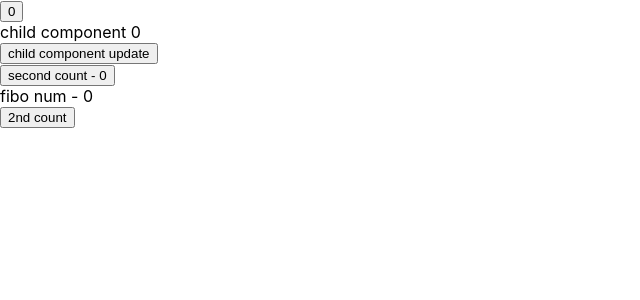
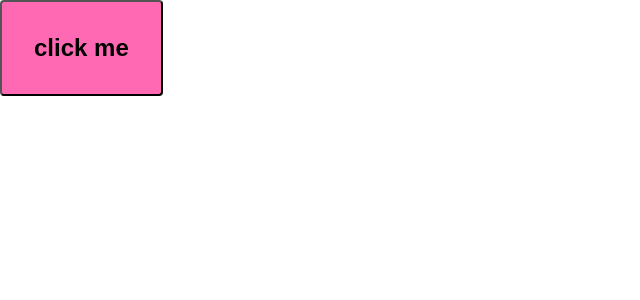
Before and after one commit to And012/narek-react, a React (Create React App) app: page / in a window 1280 px wide. Shown: the top 300 px of the page, without its empty margins (0-640 px from the left). Built offline with nearby package versions, Linux system fonts and the light colour scheme.

Commit message:
css in js

```diff
--- a/package.json
+++ b/package.json
@@ -3,6 +3,8 @@
   "version": "0.1.0",
   "private": true,
   "dependencies": {
+    "@emotion/react": "^11.13.5",
+    "@emotion/styled": "^11.13.5",
     "@testing-library/jest-dom": "^5.17.0",
     "@testing-library/react": "^13.4.0",
     "@testing-library/user-event": "^13.5.0",
@@ -34,5 +36,8 @@
       "last 1 firefox version",
       "last 1 safari version"
     ]
+  },
+  "devDependencies": {
+    "@emotion/babel-plugin": "^11.13.5"
   }
 }
--- a/src/App.js
+++ b/src/App.js
@@ -8,6 +8,11 @@ import React, {
 } from "react";
 
 import "./App.css";
+import UsingEffect from "./useEffect";
+import UsingDeffered from "./useDeferredValue";
+import UsingUseId from "./useId";
+import UsingRef from "./useRef";
+import Button from "./css-in-js";
 
 function fibonacci(n) {
   if (n <= 0) {
@@ -26,38 +31,43 @@ function fibonacci(n) {
 const Context = createContext(null);
 
 function App() {
-  const [count, setCount] = useState(0);
-  const [secondCount, setSecondCount] = useState(0);
+  // const [count, setCount] = useState(0);
+  // const [secondCount, setSecondCount] = useState(0);
 
-  const handler = useCallback(() => {
-    setCount((prevCount) => ++prevCount);
-  }, []);
+  // const handler = useCallback(() => {
+  //   setCount((prevCount) => ++prevCount);
+  // }, []);
 
-  const fiboNum = useMemo(() => {
-    console.log("useMemo is working");
-    return fibonacci(count);
-  }, [count]);
+  // const fiboNum = useMemo(() => {
+  //   console.log("useMemo is working");
+  //   return fibonacci(count);
+  // }, [count]);
 
-  return (
-    <Context.Provider value={{ count, setter: setCount }}>
-      <div>
-        <button onClick={handler}>{count}</button>
-        <Child />
-        {/* lifting state up */}
-        <button
-          onClick={() => {
-            setSecondCount(secondCount + 1);
-          }}
-        >
-          second count - {secondCount}
-        </button>
-        <div>fibo num - {fiboNum}</div>
-        <button onClick={() => setSecondCount((prev) => ++prev)}>
-          2nd count
-        </button>
-      </div>
-    </Context.Provider>
-  );
+  // return (
+  // <Context.Provider value={{ count, setter: setCount }}>
+  //   <div>
+  //     <button onClick={handler}>{count}</button>
+  //     <Child />
+  //     {/* lifting state up */}
+  //     <button
+  //       onClick={() => {
+  //         setSecondCount(secondCount + 1);
+  //       }}
+  //     >
+  //       second count - {secondCount}
+  //     </button>
+  //     <div>fibo num - {fiboNum}</div>
+  //     <button onClick={() => setSecondCount((prev) => ++prev)}>
+  //       2nd count
+  //     </button>
+  //   </div>
+  // </Context.Provider>
+  // )
+
+  // return <UsingDeffered />;
+  // return <UsingUseId />;
+  // return <UsingRef />;
+  return <Button>click me</Button>;
 }
 
 const Child = React.memo(function Child() {
--- /dev/null
+++ b/src/css-in-js/index.jsx
@@ -0,0 +1,15 @@
+import styled from "@emotion/styled";
+
+const Button = styled.button`
+  padding: 32px;
+  background-color: hotpink;
+  font-size: 24px;
+  border-radius: 4px;
+  color: black;
+  font-weight: bold;
+  &:hover {
+    color: white;
+  }
+`;
+
+export default Button;
--- /dev/null
+++ b/src/useDeferredValue/index.jsx
@@ -0,0 +1,18 @@
+import { useDeferredValue, useState } from "react";
+
+export default function UsingDeffered() {
+  const [inputResult, setInputResult] = useState(0);
+  const defferedInputResult = useDeferredValue(inputResult);
+  console.log({ inputResult, defferedInputResult });
+
+  return (
+    <div>
+      <input
+        type="text"
+        value={inputResult}
+        onChange={(e) => setInputResult(e.target.value)}
+      />
+      <div>{defferedInputResult}</div>
+    </div>
+  );
+}
--- /dev/null
+++ b/src/useEffect/index.jsx
@@ -0,0 +1,18 @@
+import { useEffect, useState } from "react";
+
+export default function UsingEffect() {
+  const [count, setCount] = useState(0);
+  useEffect(() => {
+    console.log("useEffect is working");
+    return () => {
+      console.log("useEffect returned function is working");
+    };
+  }, [count]);
+
+  return (
+    <div>
+      {count}
+      <button onClick={() => setCount(count + 1)}>click me increase</button>
+    </div>
+  );
+}
--- /dev/null
+++ b/src/useId/index.jsx
@@ -0,0 +1,11 @@
+import { useId } from "react";
+
+export default function UsingUseId() {
+  const id = useId();
+  const anotherId = useId();
+  return (
+    <div>
+      {id}: {anotherId}
+    </div>
+  );
+}
--- /dev/null
+++ b/src/useRef/index.jsx
@@ -0,0 +1,28 @@
+import { useRef } from "react";
+
+export default function UsingRef() {
+  const inputRef = useRef(null);
+  return (
+    <div>
+      <input type="text" ref={inputRef} />
+      <div
+        style={{
+          height: "2000px",
+          width: "300px",
+          background: "red",
+          display: "flex",
+          alignItems: "end",
+          justifyContent: "center",
+        }}
+      >
+        <button
+          onClick={() => {
+            inputRef.current?.scrollIntoView({ behavior: "smooth" });
+          }}
+        >
+          scroll to input
+        </button>
+      </div>
+    </div>
+  );
+}
```
Also changed, not shown: 1 other file (tests, documents, lock files or other folders).
